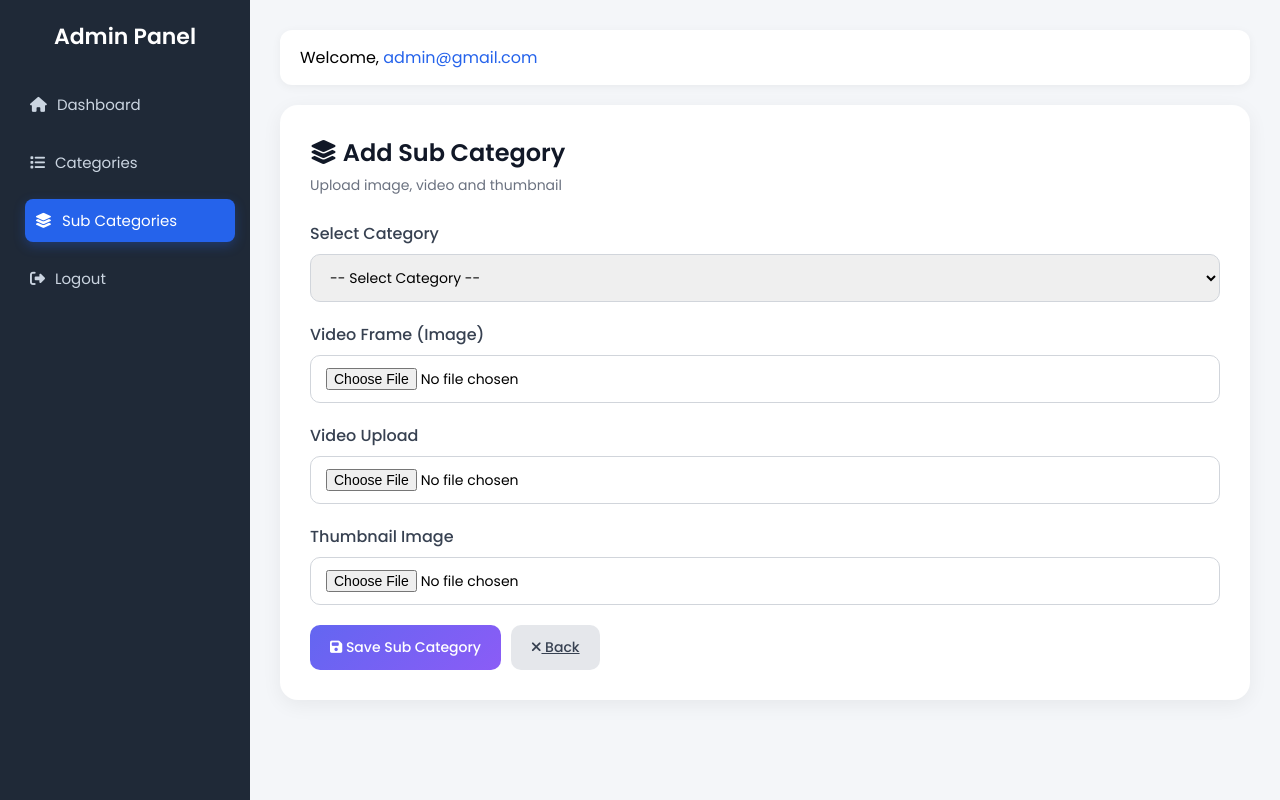
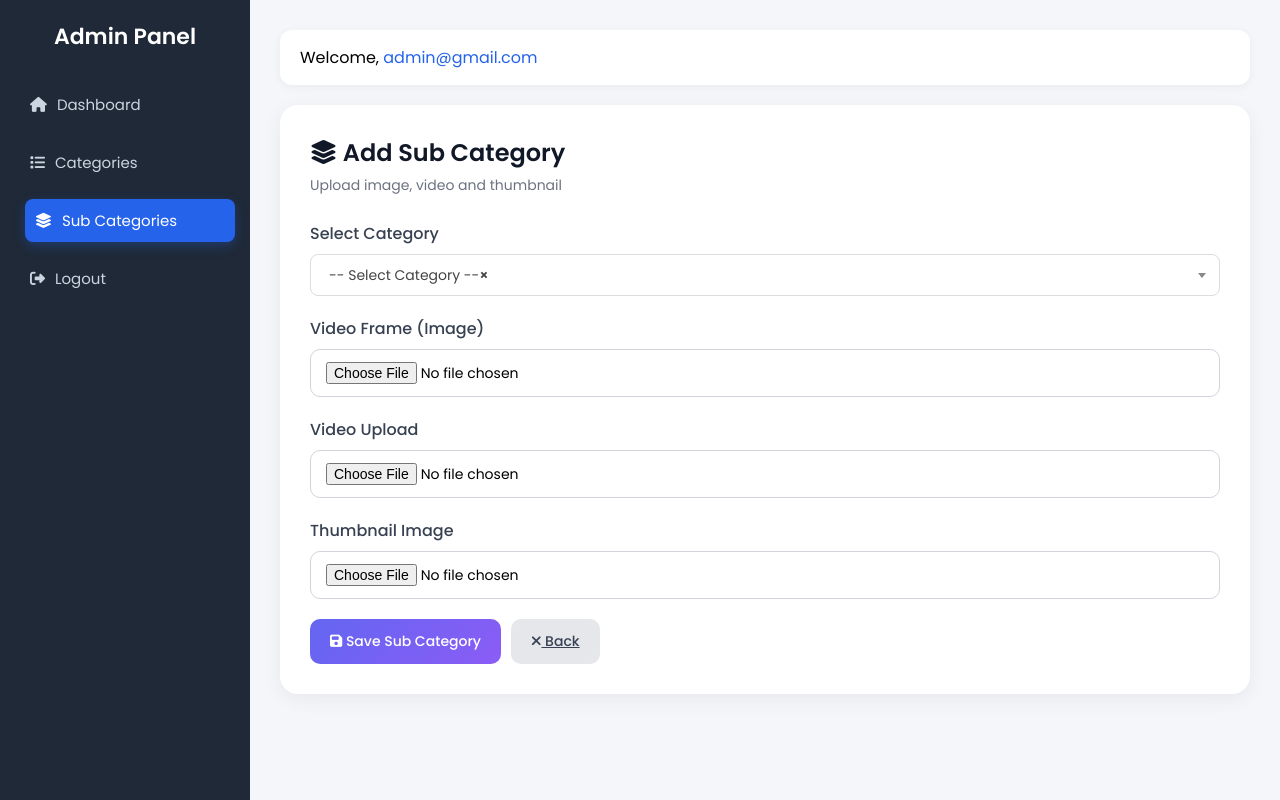
Before and after one commit to dhruvishrudraminfosys-cell/festi-wisher, a PHP site: page /sub_category/add_sub.php in a window 1280 px wide. Run offline with PHP 8.4, Linux system fonts and the light colour scheme; a user stored in the database is signed in; data comes from the database, SQL or seed files in the repository; some libraries are stand-ins or nearby versions.

Commit message:
Search Issue Solved

```diff
--- a/sub_category/add_sub.php
+++ b/sub_category/add_sub.php
@@ -29,13 +29,14 @@ if ($_SERVER["REQUEST_METHOD"] == "POST") {
         if (!empty($_FILES['video_frame']['name'])) {
 
             $uploadDir = "../uploads/sub_categories/";
-            if (!is_dir($uploadDir)) mkdir($uploadDir, 0777, true);
+            if (!is_dir($uploadDir))
+                mkdir($uploadDir, 0777, true);
 
             $video_frame = time() . "_frame_" . basename($_FILES['video_frame']['name']);
             $target = $uploadDir . $video_frame;
 
             $ext = strtolower(pathinfo($video_frame, PATHINFO_EXTENSION));
-            $allowed = ['jpg', 'jpeg', 'png', 'gif', 'webp','avif'];
+            $allowed = ['jpg', 'jpeg', 'png', 'gif', 'webp', 'avif'];
 
             if (!in_array($ext, $allowed)) {
                 $message = "<div class='error-msg'>Invalid image for video_frame</div>";
@@ -50,7 +51,8 @@ if ($_SERVER["REQUEST_METHOD"] == "POST") {
         if (!empty($_FILES['video_url']['name'])) {
 
             $uploadDir = "../uploads/sub_categories/videos/";
-            if (!is_dir($uploadDir)) mkdir($uploadDir, 0777, true);
+            if (!is_dir($uploadDir))
+                mkdir($uploadDir, 0777, true);
 
             $video_url = time() . "_video_" . basename($_FILES['video_url']['name']);
             $target = $uploadDir . $video_url;
@@ -71,13 +73,14 @@ if ($_SERVER["REQUEST_METHOD"] == "POST") {
         if (!empty($_FILES['video_thumbnail_image']['name'])) {
 
             $uploadDir = "../uploads/sub_categories/";
-            if (!is_dir($uploadDir)) mkdir($uploadDir, 0777, true);
+            if (!is_dir($uploadDir))
+                mkdir($uploadDir, 0777, true);
 
             $thumbnail = time() . "_thumb_" . basename($_FILES['video_thumbnail_image']['name']);
             $target = $uploadDir . $thumbnail;
 
             $ext = strtolower(pathinfo($thumbnail, PATHINFO_EXTENSION));
-            $allowed = ['jpg', 'jpeg', 'png', 'gif', 'webp','avif'];
+            $allowed = ['jpg', 'jpeg', 'png', 'gif', 'webp', 'avif'];
 
             if (!in_array($ext, $allowed)) {
                 $message = "<div class='error-msg'>Invalid thumbnail image</div>";
@@ -112,6 +115,7 @@ if ($_SERVER["REQUEST_METHOD"] == "POST") {
 
 <!DOCTYPE html>
 <html lang="en">
+
 <head>
     <meta charset="UTF-8">
     <title>Add Sub Category</title>
@@ -120,7 +124,38 @@ if ($_SERVER["REQUEST_METHOD"] == "POST") {
     <link rel="stylesheet" href="https://cdnjs.cloudflare.com/ajax/libs/font-awesome/6.5.0/css/all.min.css">
     <link rel="stylesheet" href="../css/dashboard.css">
     <link rel="stylesheet" href="../css/add_category.css">
+    <link href="https://cdn.jsdelivr.net/npm/select2@4.1.0-rc.0/dist/css/select2.min.css" rel="stylesheet" />
+    <script src="https://code.jquery.com/jquery-3.6.0.min.js"></script>
+    <script src="https://cdn.jsdelivr.net/npm/select2@4.1.0-rc.0/dist/js/select2.min.js"></script>
 </head>
+<style>
+    .select2-container {
+        width: 100% !important;
+    }
+    .select2-container--default .select2-selection--single {
+        height: 42px;
+        border: 1px solid #dcdcdc;
+        border-radius: 8px;
+        padding: 6px 10px;
+        display: flex;
+        align-items: center;
+        font-size: 14px;
+        background: #fff;
+    }
+    .select2-container--default .select2-selection--single .select2-selection__arrow {
+        height: 40px;
+        right: 8px;
+    }
+    .select2-container--default.select2-container--focus .select2-selection--single {
+        border-color: #4a90e2;
+        box-shadow: 0 0 0 2px rgba(74, 144, 226, 0.15);
+    }
+    .select2-container--default .select2-search--dropdown .select2-search__field {
+        border: 1px solid #ddd;
+        border-radius: 6px;
+        padding: 6px;
+    }
+</style>
 
 <body>
 
@@ -145,7 +180,7 @@ if ($_SERVER["REQUEST_METHOD"] == "POST") {
                 <!-- CATEGORY -->
                 <div class="form-group">
                     <label>Select Category</label>
-                <select name="category_id" class="form-control" required>
+                    <select name="category_id" class="form-control select2" required>
                         <option value="0">-- Select Category --</option>
                         <?php while ($row = mysqli_fetch_assoc($cat_result)) { ?>
                             <option value="<?php echo $row['id']; ?>">
@@ -185,13 +220,25 @@ if ($_SERVER["REQUEST_METHOD"] == "POST") {
 
             </form>
 
-        <?php if (!empty($message)) echo $message; ?>
+            <?php if (!empty($message))
+                echo $message; ?>
 
         </div>
 
     </div>
 
 </body>
+
 </html>
 
+<script>
+    $(document).ready(function () {
+        $('.select2').select2({
+            placeholder: "Search category...",
+            allowClear: true,
+            width: '100%'
+        });
+    });
+</script>
+
 <?php ob_end_flush(); ?>
```
Also changed, not shown: api/get_sub_categories.php (+23 -4 lines), sub_category/subcategories.php (+10 -4 lines), uploads/categories/1782386723_images(1).jpg (added), uploads/sub_categories/1782386780_frame_forex-trade-hub-zebsoft.replit.app_admin_leads.png (added), uploads/sub_categories/1782386780_thumb_forex-trading-buy-sell-trend-stock-market-background_1017-38015.avif (added), uploads/sub_categories/1782387436_frame_forex-1920-x-1080-background-42mtl3gqpq0dxlnz.jpg (added), uploads/sub_categories/1782387436_thumb_images(1).jpg (added), uploads/sub_categories/1782387458_frame_forex-trading-buy-sell-trend-stock-market-background_1017-38015.avif (added), uploads/sub_categories/1782387458_thumb_images(1).jpg (added), uploads/sub_categories/1782387594_frame_forex-trade-hub-zebsoft.replit.app_admin_leads.png (added), uploads/sub_categories/1782387594_thumb_forex-trading-buy-sell-trend-stock-market-background_1017-38015.avif (added), 4 other files. Lines whose indentation alone changed are shown as unchanged.
